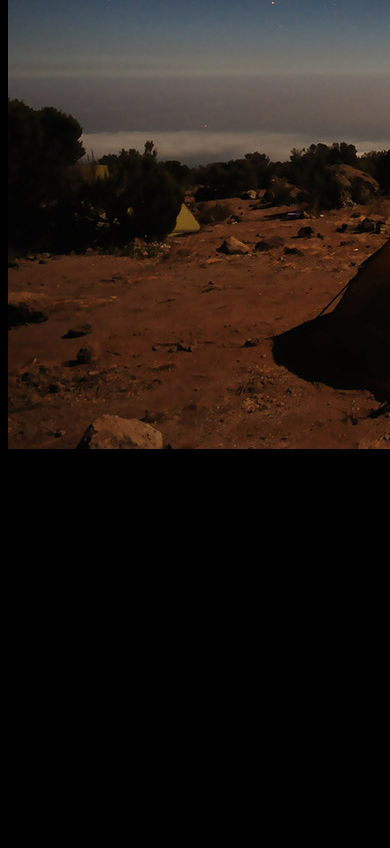
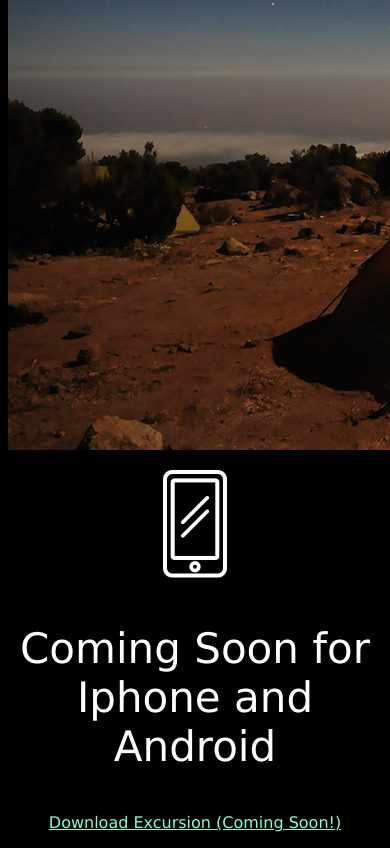
Before and after one commit to SKBoswell/excursion, a plain HTML site: page index.html in a window 390 px wide. Shown: the part 840-1688 px from the top of the page. Before the commit the page ends 1309 px from the top, so only its background shows below. Drawn offline with Linux system fonts and the light colour scheme.

Commit message:
phone icon displayed with last message

```diff
--- a/index.html
+++ b/index.html
@@ -25,6 +25,13 @@
         <p>
             <img class="landscape" src="resources/images/landscape img.jpg" type="img/jpg">
         </p>
+        <p>
+           <img class="icon" src="resources/images/phone icon.png" type="img/jpg">
+        </p>
+        <h3>Coming Soon for Iphone and Android</h3>
+        <p>
+                <a class="link" href="https://s3.amazonaws.com/codecademy-content/programs/freelance-one/excursion/index.html">Download Excursion (Coming Soon!)</a>
+        </p>
     </div>
 
 </body>
--- a/resources/css/style.css
+++ b/resources/css/style.css
@@ -11,7 +11,7 @@ h1 {
     text-align: center;
 }
 
-a .link {
+p .link {
     font-family: Verdana;
     font-weight: normal;
     font-size: 16px;
```
